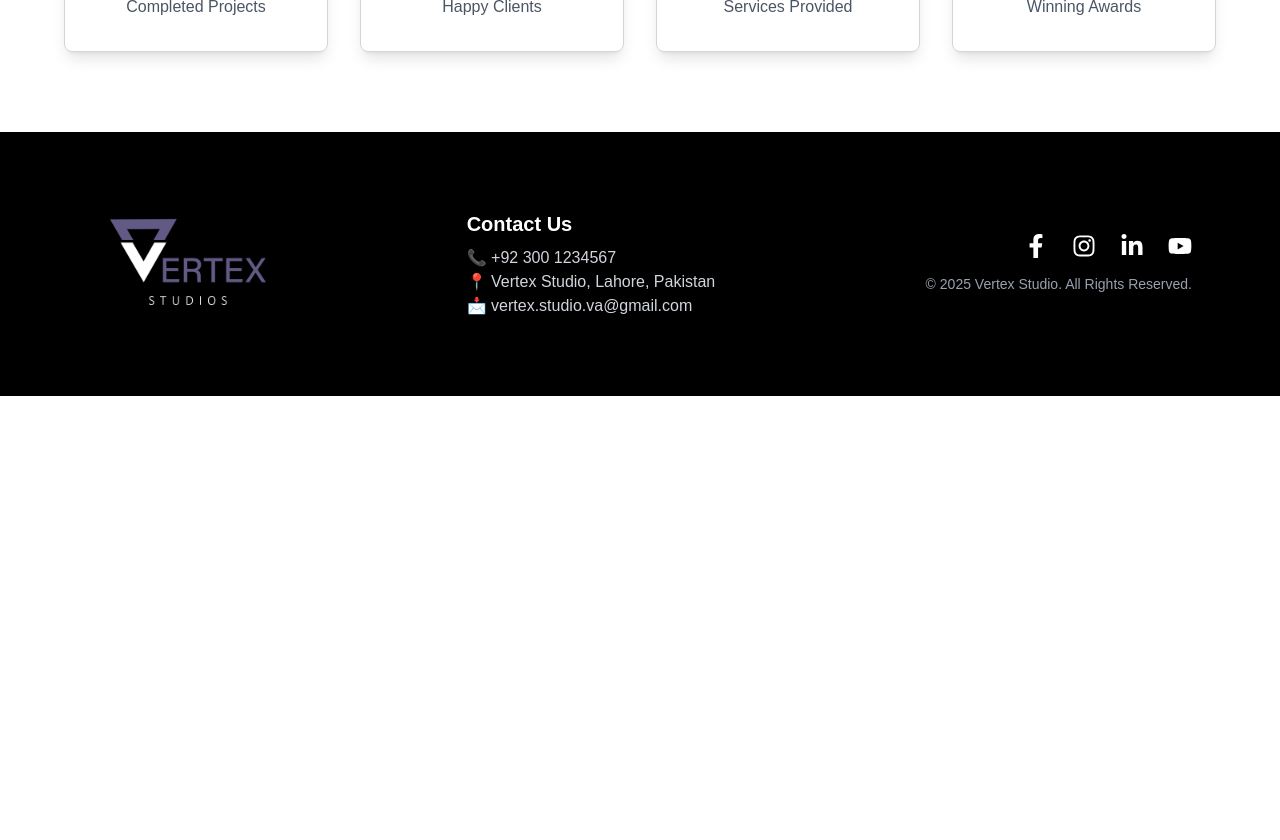
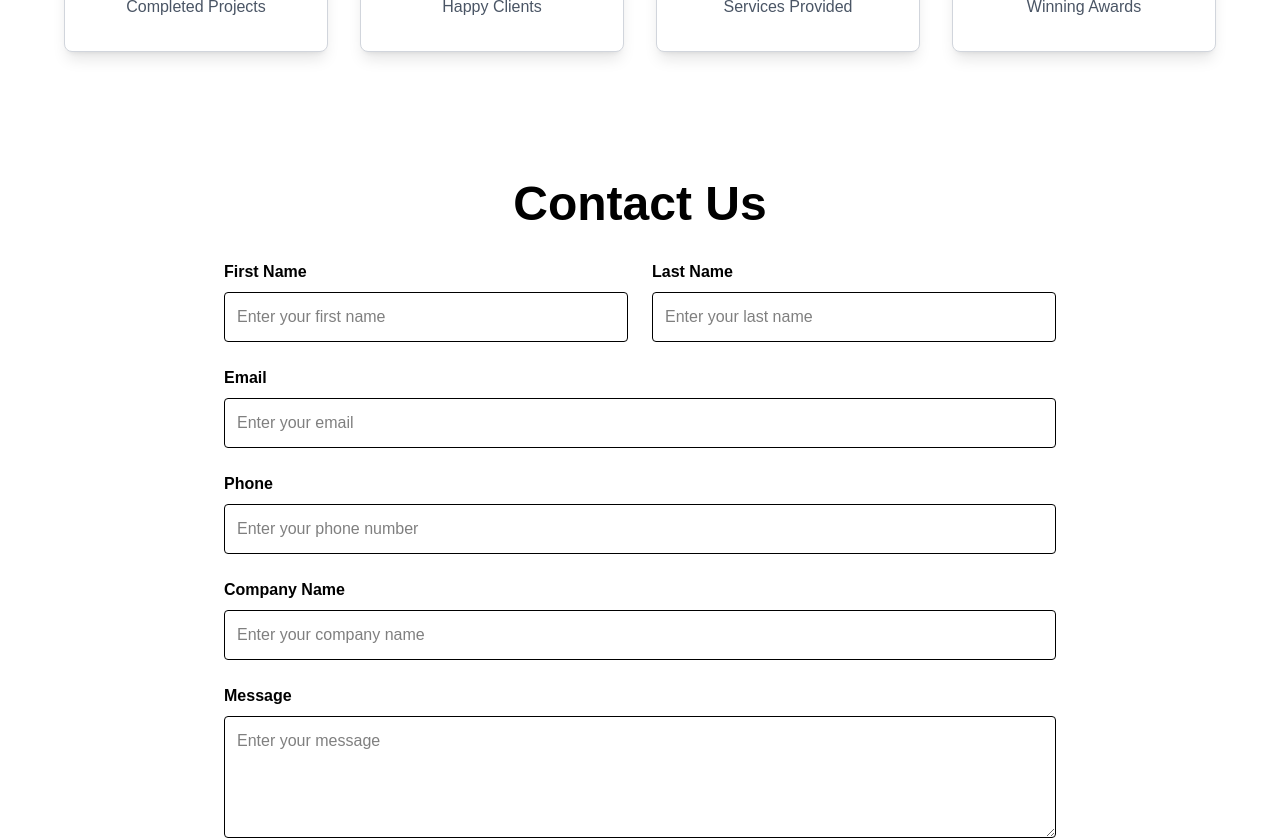
Before and after one commit to evibes-solutions/Vertex, a Next.js app in the folder vertex/: page / in a window 1280 px wide. Shown: the part 4640-5480 px from the top of the page. Before the commit the page ends 5036 px from the top, so only its background shows below. Built offline with nearby package versions, Linux system fonts and the light colour scheme; no server answers.

Commit message:
Update page.tsx

```diff
--- a/vertex/src/app/page.tsx
+++ b/vertex/src/app/page.tsx
@@ -4,7 +4,7 @@ import Hero from "@/components/hero/page";
 import Services from "@/components/services/page";
 import Workflow from "@/components/workflow/page";
 import Testimonials from "@/components/testimonals/page";
-//import Contact from "@/components/contact/page";
+import Contact from "@/components/contact/page";
 import Footer from "@/components/footer/page";
 import WhyChooseUs from "@/components/chooseus/page";
 import Statistics from "@/components/statistics/page";
@@ -39,9 +39,9 @@ const Page = () => {
         <Statistics />
       </section>
 
-      {/* <section id="contactus">
+      <section id="contactus">
         <Contact />
-      </section> */}
+      </section>
 
       <Footer />
     </div>
```
